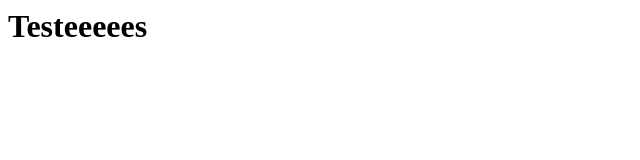
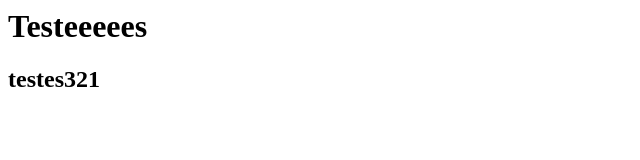
Before and after one commit to caua072/test, a plain HTML site: page index.html in a window 1280 px wide. Shown: the whole page, without its empty margins (0-640 px from the left). Drawn offline with Linux system fonts and the light colour scheme.

Commit message:
testes321

```diff
--- a/index.html
+++ b/index.html
@@ -2,3 +2,5 @@
 
 
 <h1>Testeeeees</h1>
+
+<h2>testes321</h2>
```
